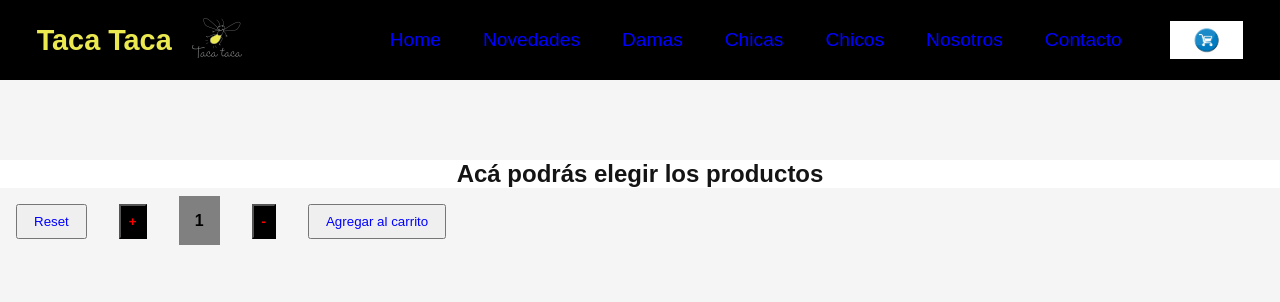
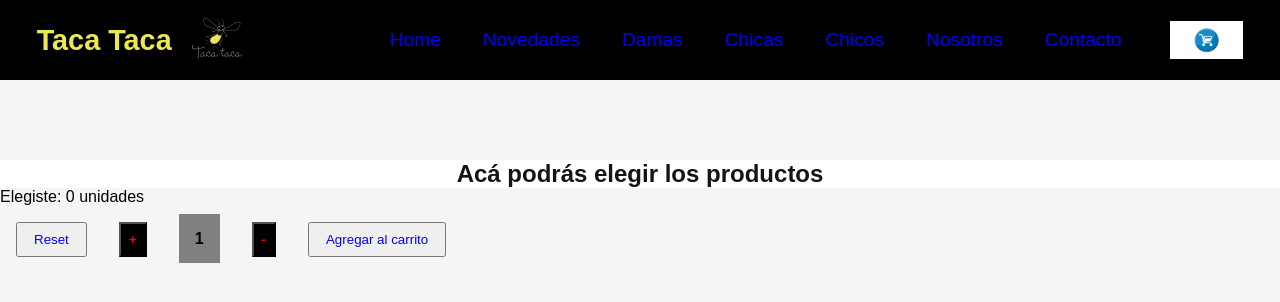
Before and after one commit to arturitok/tiendakeck, a React (Create React App) app: page / in a window 1280 px wide. Shown: the top 302 px of the page. Built offline with nearby package versions, Linux system fonts and the light colour scheme.

Commit message:
Desafío: Contador con botón // Mostrar unidades en el padre

```diff
--- a/src/components/ItemListContainer.js
+++ b/src/components/ItemListContainer.js
@@ -1,12 +1,17 @@
 import "../estilos.css";
+import { useState } from "react";
 import ItemCount from "./ItemCount";
+
 const ItemListContainer = ({ greeting }) => {
+  const [cantidad, setQty] =useState(0)
   const onAdd = (cantidad) => {
     console.log(`Agregando ${cantidad} artículos al carrito`);
+    setQty(cantidad)
   };
   return (
   <div>
     <h2 className="product-list">{greeting}</h2>
+    <p>Elegiste: {cantidad} unidades</p>
     <ItemCount  stock={5} initial={1} onAdd={onAdd}/>
   </div>);
 };
```
